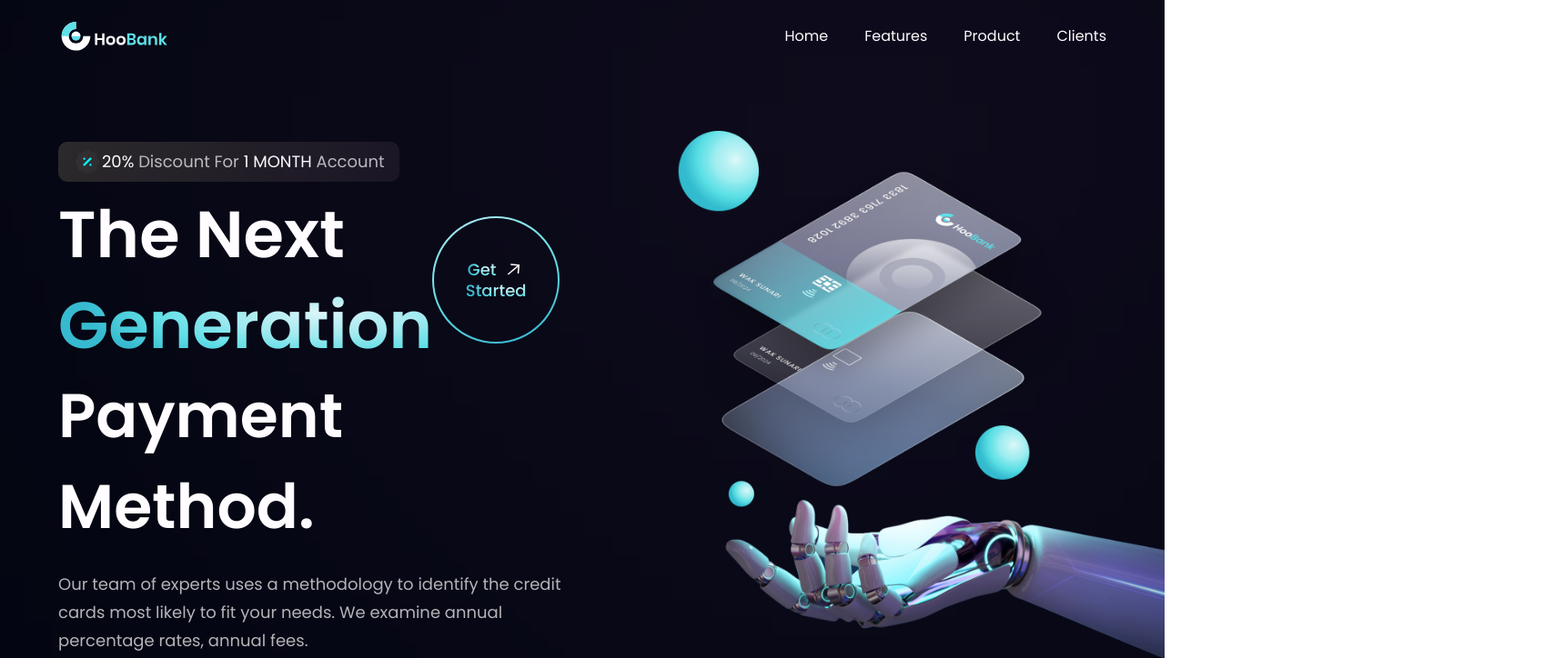
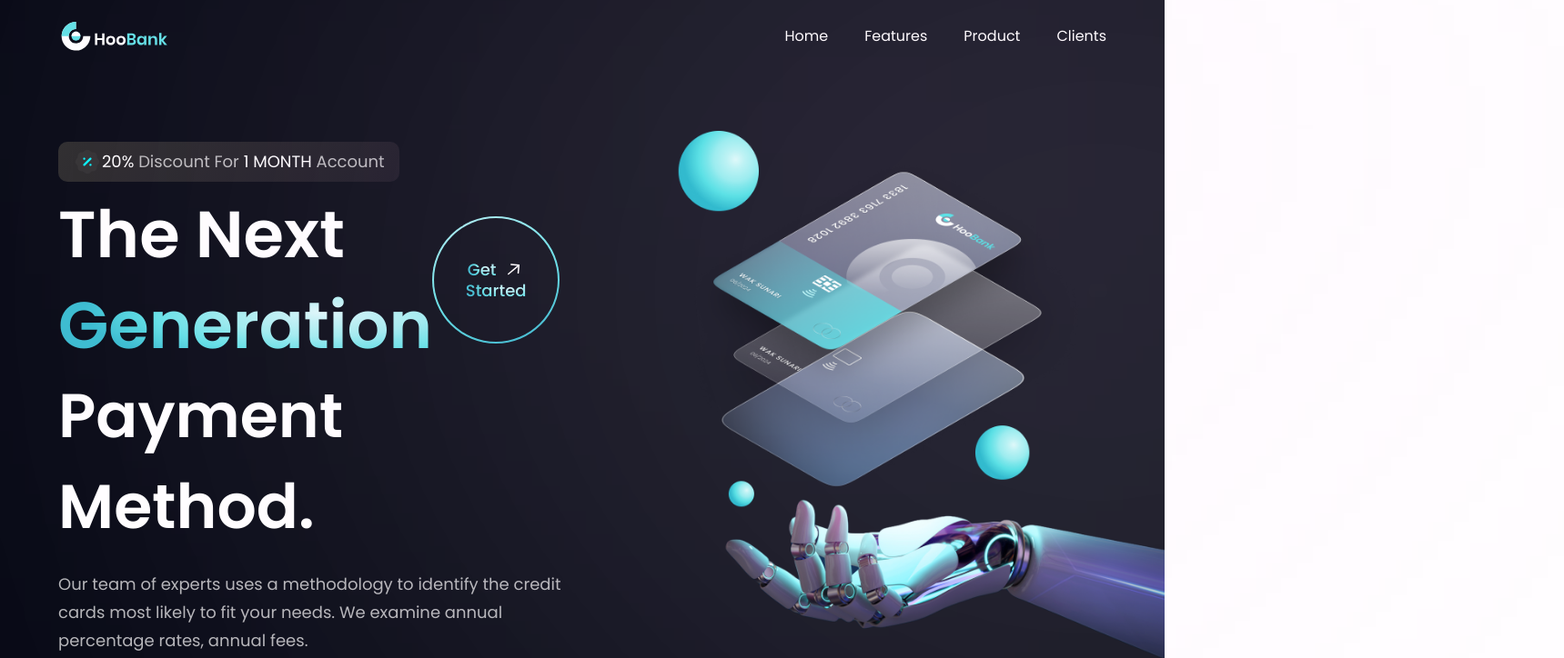
Before and after one commit to CJCODESgit/Free-X, a React (Vite) app: page / in a window 1280 px wide. Shown: the top 724 px of the page at 91% size, 1719 px wide, since content can reach past the window. Built offline with nearby package versions, Linux system fonts and the light colour scheme.

Commit message:
gradient 2

```diff
--- a/src/components/Hero.jsx
+++ b/src/components/Hero.jsx
@@ -33,7 +33,7 @@
 
   <div>
     <img src={robot}  alt="billing" className='w-[100%] h-[100%] relative z-[5] '/>
-
+    <div className='absolute z-[1] w-[80%] h-[80%] rounded-full bottom-40  top-0 white__gradient' />
     <div className='absolute z-[0] w-[40%] h-[35%] top-0 pink__gradient' />
   </div>
 
```
